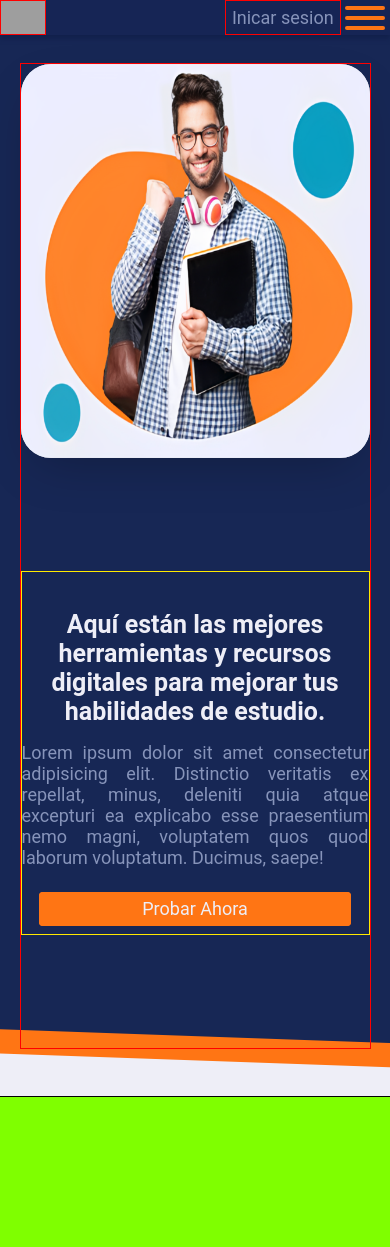
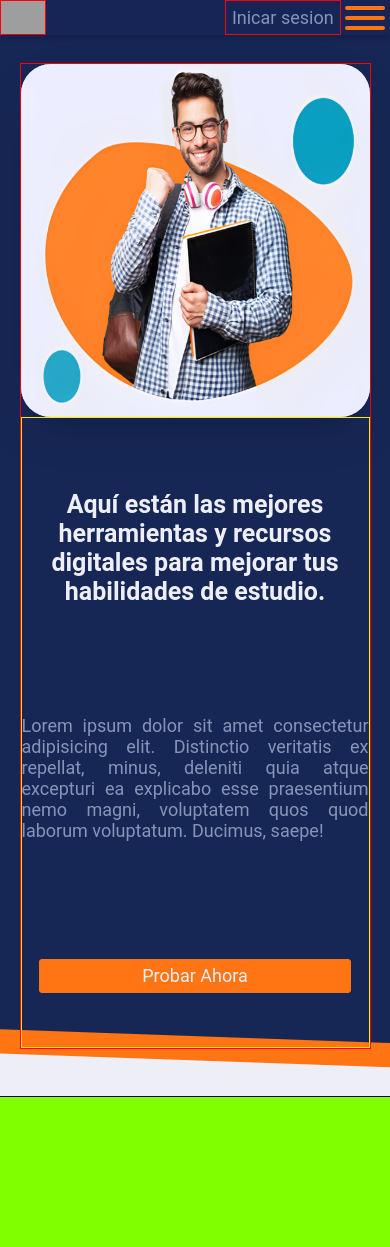
Before and after one commit to Dilson24/Project-Learn-Ease, a PHP site: page / in a window 390 px wide. Shown: the top 1247 px of the page. Run offline with PHP 8.4, Linux system fonts and the light colour scheme; grey boxes are pictures that could not be loaded.

Commit message:
[UPD]-movil responsive

```diff
--- a/Public/Css/Home/Landigpage/index.css
+++ b/Public/Css/Home/Landigpage/index.css
@@ -556,19 +556,16 @@
 
     .headerText {
         width: 100%;
-        height: auto;
+        height: 90% !important;
         max-width: 100%;
         margin: auto;
     }
-
-    .headerText .headerTitle {
-        margin-top: 1.5em;
+    .headerTitle{
+        margin-top: 1em;
     }
     .headerText .tryNow {
         /* Arriba | Derecha | Abajo | Izquierda */
         margin: 0.1em 0 0em 0;
-        margin-top: 0.1em;
-
     }
 
 }
@@ -587,7 +584,7 @@
     }
 
     .headerText {
-        justify-content: space-between !important;
+        justify-content: space-around !important;
         width: 100%;
         gap: 1em !important;
     }
```
